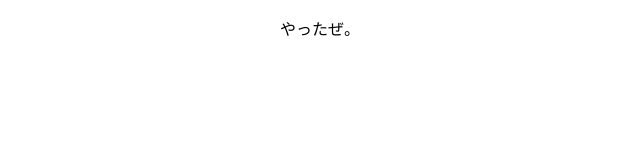
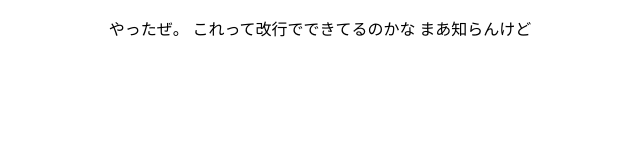
Before and after one commit to nekomegane870/nekomegane870.github.io, a plain HTML site: page index.html in a window 1280 px wide. Shown: the whole page, without its empty margins (320-960 px from the left). Drawn offline with Linux system fonts and the light colour scheme.

Commit message:
Update index.html

```diff
--- a/index.html
+++ b/index.html
@@ -12,6 +12,8 @@
     </style>
 </head>
 <body>
-<p>やったぜ。</p>
+<p>やったぜ。
+これって改行でできてるのかな
+まあ知らんけど</p>
 </body>
 </html>
```
